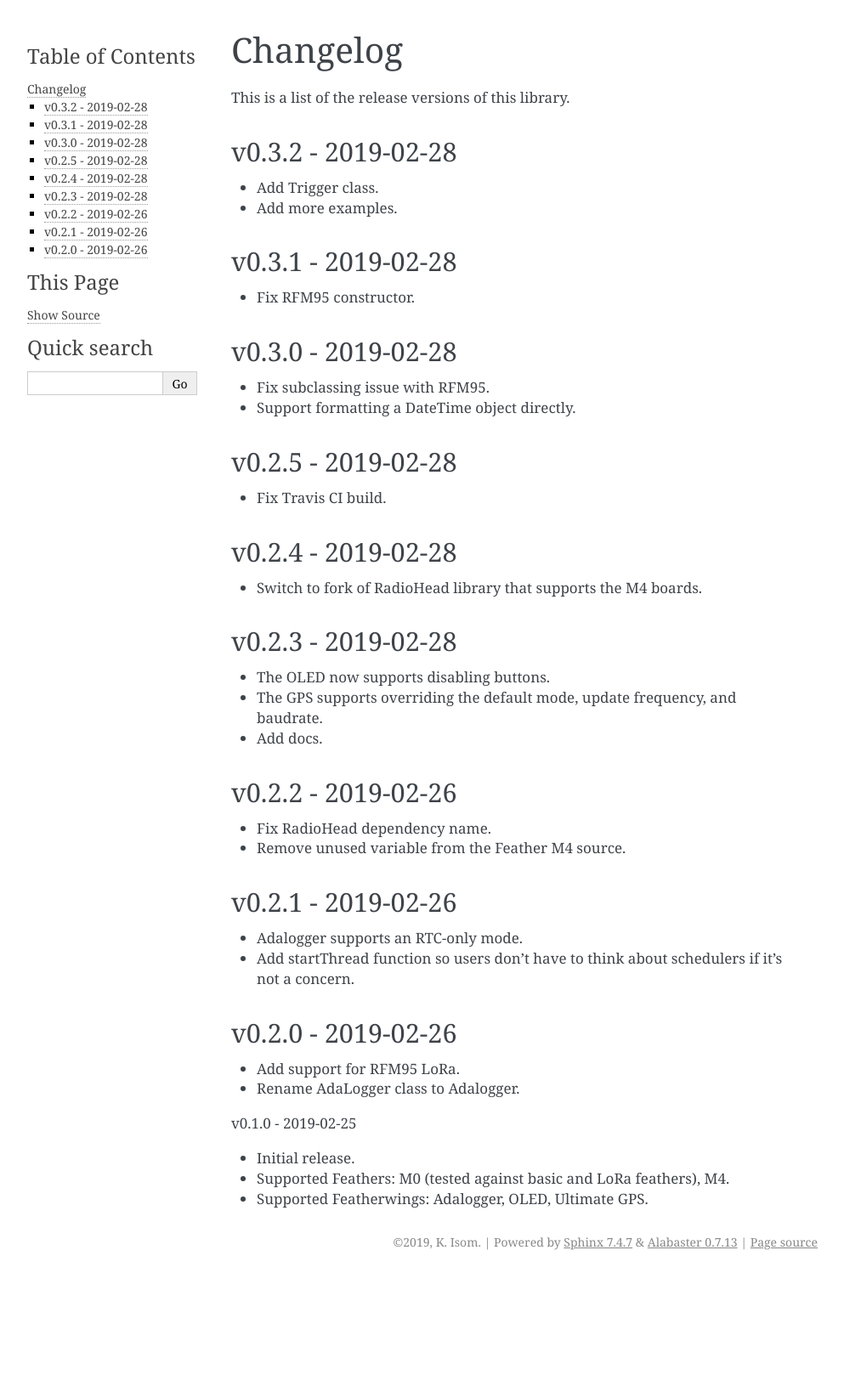
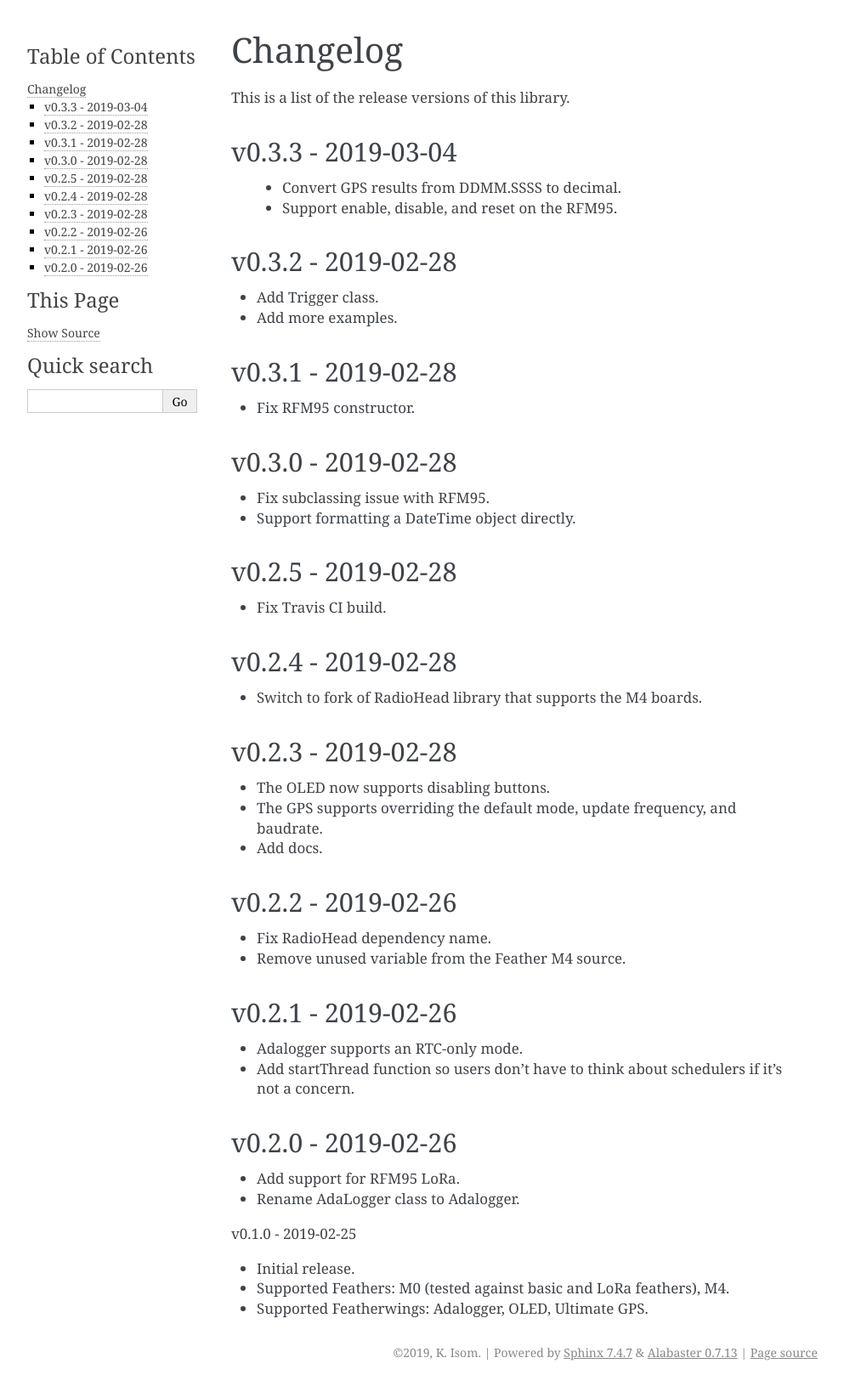
Before and after one commit to kisom/featherlib, a Sphinx documentation site: the page built from docs/changelog.rst, in a window 1280 px wide. Shown: the whole page at 85% size, without its empty margins (148-1141 px from the left). Built offline with Sphinx 7.4.7, drawn with Linux system fonts in a browser that asks for light colours; before the commit the page ends 1501 px from its top, so only the background shows below that.

Commit message:
Bump patch version to v0.3.3.

```diff
--- a/CHANGELOG.txt
+++ b/CHANGELOG.txt
@@ -1,3 +1,8 @@
+2019-03-04 - v0.3.3
+
+  + Convert GPS results from DDMM.SSSS to decimal.
+  + Support enable, disable, and reset on the RFM95.
+
 2019-02-28 - v0.3.2
 
   + Add Trigger class.
--- a/docs/changelog.rst
+++ b/docs/changelog.rst
@@ -2,6 +2,12 @@ Changelog
 =========
 
 This is a list of the release versions of this library.
+
+v0.3.3 - 2019-03-04
+-------------------
+
+  + Convert GPS results from DDMM.SSSS to decimal.
+  + Support enable, disable, and reset on the RFM95.
 
 v0.3.2 - 2019-02-28
 -------------------
```
